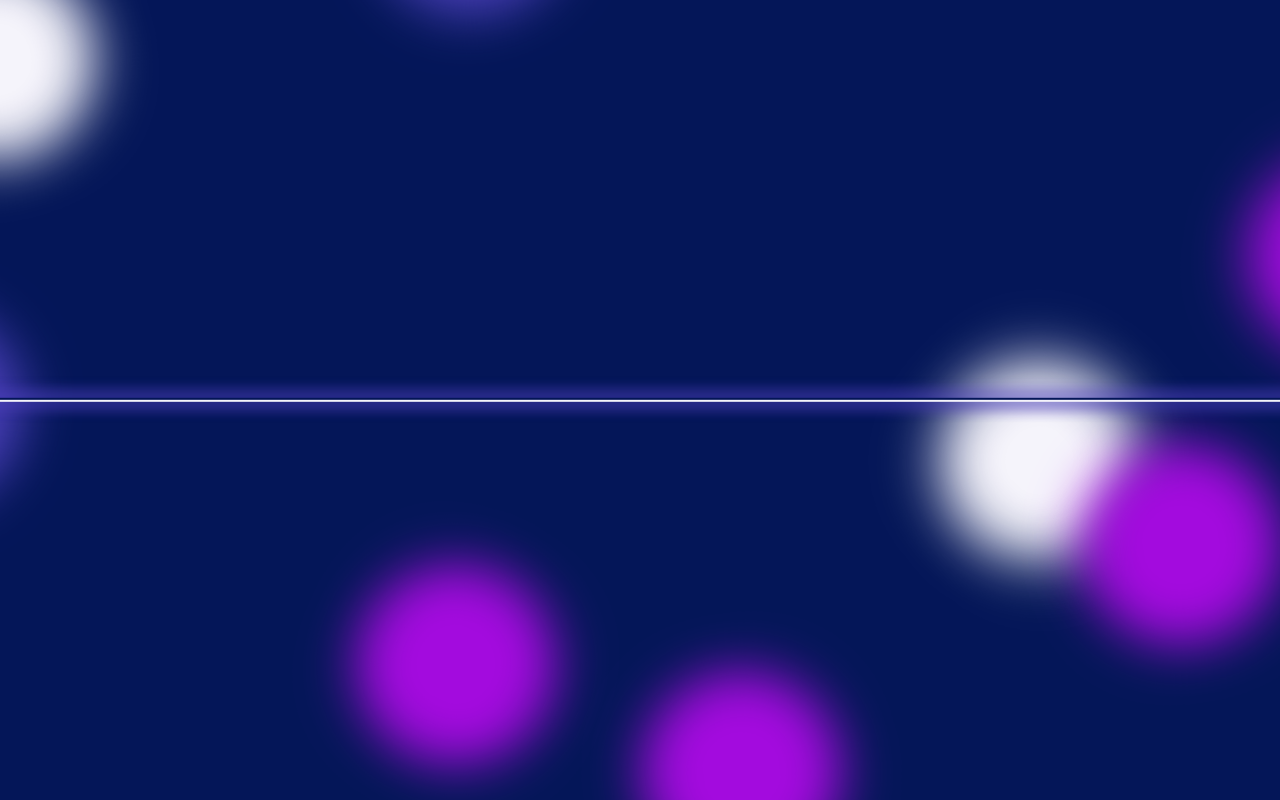
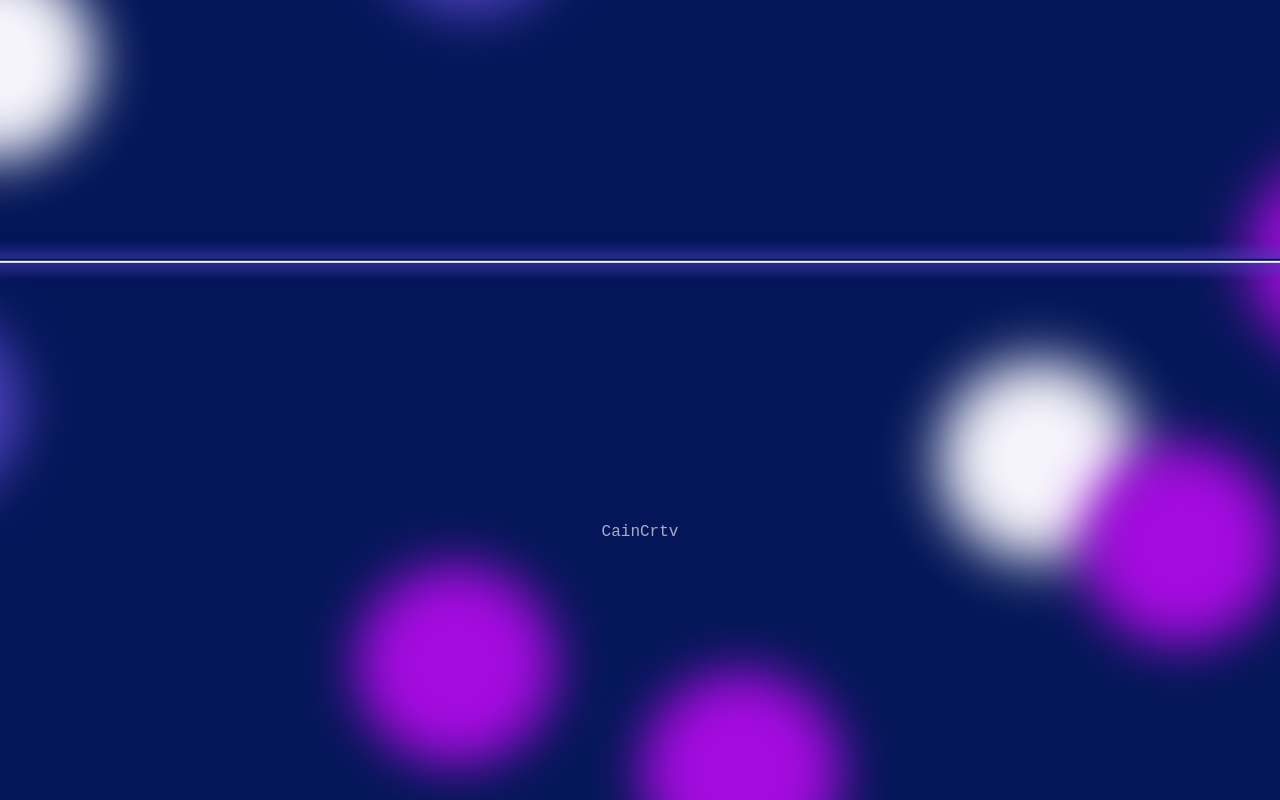
Before and after one commit to mtc-developing/DailyLog, a React (Vite) app in the folder DailyLog/: page / in a window 1280 px wide. Built offline with nearby package versions, Linux system fonts and the light colour scheme; a web font is replaced by a local one.

Commit message:
adding brand name

```diff
--- /dev/null
+++ b/DailyLog/src/Title/MyBrand.jsx
@@ -0,0 +1,15 @@
+import React from "react";
+
+import syles from "./MyBrand.module.css";
+
+function MyBrand(props) {
+
+    return (
+        <div className={syles.myBrand}>
+            CainCrtv
+        </div>
+    )
+
+}
+
+export default MyBrand
--- /dev/null
+++ b/DailyLog/src/Title/MyBrand.module.css
@@ -0,0 +1,17 @@
+.myBrand{
+    opacity:0;
+    animation: brand 2s linear forwards;
+    animation-delay: 7s;
+}
+
+@keyframes brand {
+
+    20%{
+        opacity: 0.5;
+    }
+
+    100%{
+        opacity: 1;
+    }
+
+}
--- a/DailyLog/src/Title/Title.jsx
+++ b/DailyLog/src/Title/Title.jsx
@@ -1,4 +1,6 @@
 import React from "react";
+
+import MyBrand from "./MyBrand";
 
 import styles from "./Title.module.css"
 
@@ -15,7 +17,7 @@ function Title(props) {
                 <span className={styles.span}>o</span>
                 <span className={styles.span}>g</span>
             </div>
-            {/* <h2 className={styles.mcDev}>a C.C. mobile app</h2> */}
+            <MyBrand className />
         </div>
     )
 }
```
